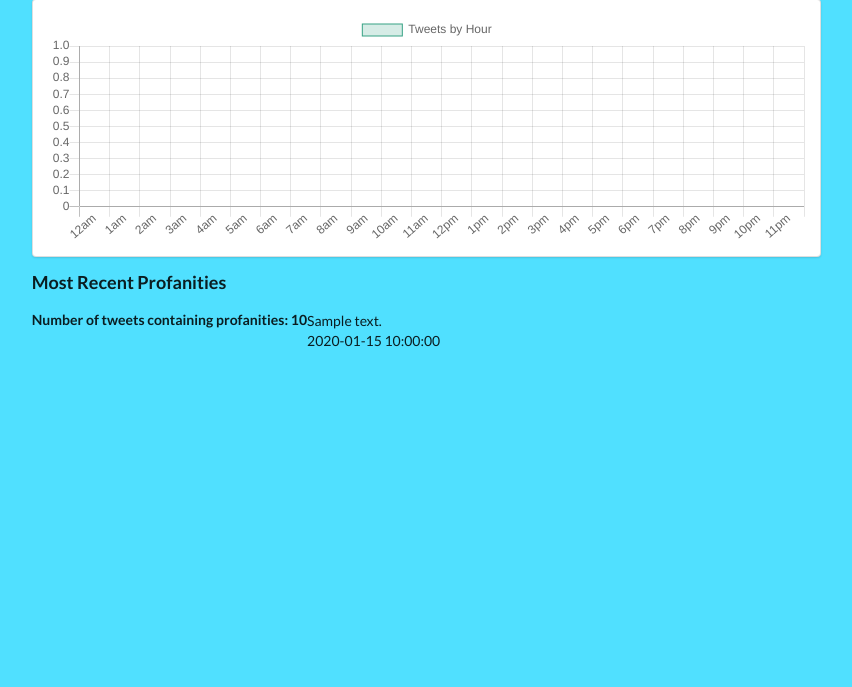
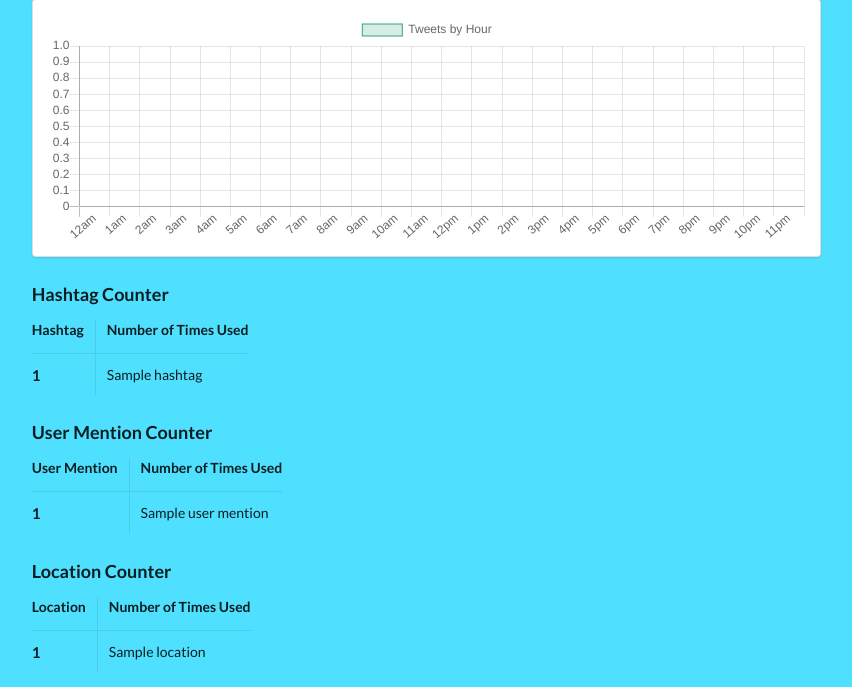
Before and after one commit to PlayerFit/WEBAPP, a Flask app: template templates/prospect.html in a window 1280 px wide. Shown: the part 337-1024 px from the top of the page, without its empty margins (50-902 px from the left). Before the commit the page ends 684 px from the top, so only its background shows below. Run offline with Flask 2, Linux system fonts and the light colour scheme; the template is opened without the code that fills it: most values are stand-ins (such as "Sample title", 1, 10 or a date in 2020); grey boxes marked "Sample" are stand-in pictures; some libraries are stand-ins or nearby versions; some web fonts are replaced.

Commit message:
adding count visualizations. adding hashtag, URL, and user mentions tables

```diff
--- a/app.py
+++ b/app.py
@@ -31,7 +31,11 @@
     pid = str(prospect_id)
     prospect = Prospect.query.filter_by(id=pid).one()
     tweets_by_hour = h.get_tweets_by_hour(pid)
-    return render_template('prospect.html', prospect=prospect, tweets_by_hour=tweets_by_hour)
+    top_hashtags = h.get_most_common_hashtags(pid)
+    top_user_mentions = h.get_most_common_handles(pid)
+    top_locations = h.get_most_common_locations(pid)
+    return render_template('prospect.html', prospect=prospect, tweets_by_hour=tweets_by_hour, hashtags=top_hashtags,
+        user_mentions=top_user_mentions, locations=top_locations)
 
 # Initialize Database
 from database import init_db
--- /dev/null
+++ b/templates/hashtag_count_info.html
@@ -0,0 +1,23 @@
+<h3>Hashtag Counter</h3>
+<table class="ui very basic collapsing celled table">
+  <thead>
+    <tr>
+      <th>Hashtag</th>
+      <th>Number of Times Used</th>
+  </tr></thead>
+  <tbody>
+    {% for hashtag in hashtags %}
+    <tr>
+      <td>
+        <h4 class="ui image header">
+          <div class="content">
+            {{ hashtag[0] }}
+          </div>
+        </h4></td>
+      <td>
+        {{ hashtag[1] }}
+      </td>
+    </tr>
+    {% endfor %}
+  </tbody>
+</table>
--- /dev/null
+++ b/templates/location_count_info.html
@@ -0,0 +1,23 @@
+<h3>Location Counter</h3>
+<table class="ui very basic collapsing celled table">
+  <thead>
+    <tr>
+      <th>Location</th>
+      <th>Number of Times Used</th>
+  </tr></thead>
+  <tbody>
+    {% for location in locations %}
+    <tr>
+      <td>
+        <h4 class="ui image header">
+          <div class="content">
+            {{ location[0] }}
+          </div>
+        </h4></td>
+      <td>
+        {{ location[1] }}
+      </td>
+    </tr>
+    {% endfor %}
+  </tbody>
+</table>
--- a/templates/prospect.html
+++ b/templates/prospect.html
@@ -7,7 +7,9 @@
     <div class="one column row">
         {% include "user_card.html" ignore missing with context %}
         {% include "hourly_usage.html" ignore missing with context %}
-        {% include "recent_profanities.html" ignore missing with context %}
+        {% include "hashtag_count_info.html" ignore missing with context %}
+        {% include "user_mention_count_info.html" ignore missing with context %}
+        {% include "location_count_info.html" ignore missing with context %}
     </div>
 {% endblock %}
 
--- a/templates/recent_profanities.html
+++ /dev/null
@@ -1,95 +0,0 @@
-<div class="ui feed">
-  <h3> Most Recent Profanities </h3>
-  <div class="event">
-    <h5> Number of tweets containing profanities: {{ 10 }} </h5>
-    <div class="body"> {{ tweets[0].body }}
-      <div class="meta"> {{ tweets[0].created_at }} </div>
-    </div>
-  </div>
-
-  <!-- <div class="event">
-    <div class="label">
-      <img src="/images/avatar/small/helen.jpg">
-    </div>
-    <div class="content">
-      <div class="summary">
-        <a>Helen Troy</a> added <a>2 new illustrations</a>
-        <div class="date">
-          4 days ago
-        </div>
-      </div>
-      <div class="extra images">
-        <a><img src="/images/wireframe/image.png"></a>
-        <a><img src="/images/wireframe/image.png"></a>
-      </div>
-      <div class="meta">
-        <a class="like">
-          <i class="like icon"></i> 1 Like
-        </a>
-      </div>
-    </div>
-  </div>
-  <div class="event">
-    <div class="label">
-      <img src="/images/avatar/small/jenny.jpg">
-    </div>
-    <div class="content">
-      <div class="summary">
-        <a class="user">
-          Jenny Hess
-        </a> added you as a friend
-        <div class="date">
-          2 Days Ago
-        </div>
-      </div>
-      <div class="meta">
-        <a class="like">
-          <i class="like icon"></i> 8 Likes
-        </a>
-      </div>
-    </div>
-  </div>
-  <div class="event">
-    <div class="label">
-      <img src="/images/avatar/small/joe.jpg">
-    </div>
-    <div class="content">
-      <div class="summary">
-        <a>Joe Henderson</a> posted on his page
-        <div class="date">
-          3 days ago
-        </div>
-      </div>
-      <div class="extra text">
-        Ours is a life of constant reruns. We're always circling back to where we'd we started, then starting all over again. Even if we don't run extra laps that day, we surely will come back for more of the same another day soon.
-      </div>
-      <div class="meta">
-        <a class="like">
-          <i class="like icon"></i> 5 Likes
-        </a>
-      </div>
-    </div>
-  </div>
-  <div class="event">
-    <div class="label">
-      <img src="/images/avatar/small/justen.jpg">
-    </div>
-    <div class="content">
-      <div class="summary">
-        <a>Justen Kitsune</a> added <a>2 new photos</a> of you
-        <div class="date">
-          4 days ago
-        </div>
-      </div>
-      <div class="extra images">
-        <a><img src="/images/wireframe/image.png"></a>
-        <a><img src="/images/wireframe/image.png"></a>
-      </div>
-      <div class="meta">
-        <a class="like">
-          <i class="like icon"></i> 41 Likes
-        </a>
-      </div>
-    </div>
-  </div> -->
-</div>
--- /dev/null
+++ b/templates/user_mention_count_info.html
@@ -0,0 +1,23 @@
+<h3>User Mention Counter</h3>
+<table class="ui very basic collapsing celled table">
+  <thead>
+    <tr>
+      <th>User Mention</th>
+      <th>Number of Times Used</th>
+  </tr></thead>
+  <tbody>
+    {% for user_mention in user_mentions %}
+    <tr>
+      <td>
+        <h4 class="ui image header">
+          <div class="content">
+            {{ user_mention[0] }}
+          </div>
+        </h4></td>
+      <td>
+        {{ user_mention[1] }}
+      </td>
+    </tr>
+    {% endfor %}
+  </tbody>
+</table>
--- a/twitter.py
+++ b/twitter.py
@@ -1,5 +1,5 @@
 from application_only_auth import Client, ClientException
-from models import Prospect, Tweet
+from models import Prospect, Tweet, Hashtag, URL, UserMention
 from database import db_session
 from worker import queue
 from rq.job import Job
@@ -41,17 +41,18 @@
         db_session.merge(prospect)
 
     # Add redis task to retrieve the tweets for prospect
-    job = queue.enqueue_call(
-        func=get_tweets, args=(prospect.id, ), result_ttl=0
-    )
-    print job
+    # job = queue.enqueue_call(
+    #     func=get_tweets, args=(prospect.id, ), result_ttl=0
+    # )
+    # print job
+    get_tweets(prospect.id)
 
     db_session.commit()
 
 def get_tweets(prospect_id):
     tweet_id = None
     # Begin collecting tweets 200/req up to 3200 tweets
-    for batch in range(0, 16):
+    for batch in range(0, 1):
         tweet_id = add_tweet_batch(prospect_id, tweet_id)
         if tweet_id == 0:
             break
@@ -74,6 +75,9 @@
     # Save the tweets
     for tweet in tweets:
         add_tweet(tweet, prospect_id)
+        add_hashtags(tweet, prospect_id)
+        add_urls(tweet, prospect_id)
+        add_user_mentions(tweet, prospect_id)
     return tweets[-1]["id"]
 
 def add_tweet(tweet, prospect_id):
@@ -83,6 +87,12 @@
     else:
         retweet = False
         favorite_count = tweet['favorite_count']
+    country = None
+    city = None
+    if 'place' in tweet:
+        if tweet['place']:
+            country = tweet['place']['country']
+            city = tweet['place']['full_name']
     t = Tweet(
         id=tweet['id_str'],
         prospect_id=prospect_id,
@@ -90,6 +100,41 @@
         created_at=tweet['created_at'],
         favorite_count=favorite_count,
         retweet_count=tweet['retweet_count'],
-        retweet=retweet
+        retweet=retweet,
+        country_location=country,
+        city_location=city
     )
     db_session.merge(t)
+
+def add_hashtags(tweet, prospect_id):
+    for hashtag_list in tweet['entities']['hashtags']:
+        if len(hashtag_list) > 0:
+            hashtag = hashtag_list["text"]
+            h = Hashtag(
+                tweet_id=tweet['id_str'],
+                prospect_id=prospect_id,
+                hashtag=hashtag
+            )
+            db_session.merge(h)
+
+def add_urls(tweet, prospect_id):
+    for url_list in tweet['entities']['urls']:
+        if len(url_list) > 0:
+            url = url_list['display_url']
+            u = URL(
+                tweet_id=tweet['id_str'],
+                prospect_id=prospect_id,
+                url=url
+            )
+            db_session.merge(u)
+
+def add_user_mentions(tweet, prospect_id):
+    for user_mention_list in tweet['entities']['user_mentions']:
+        if len(user_mention_list) > 0:
+            user_mention = user_mention_list['screen_name']
+            um = UserMention(
+                tweet_id=tweet['id_str'],
+                prospect_id=prospect_id,
+                user_mention=user_mention
+            )
+            db_session.merge(um)
```
Also changed, not shown: helpers.py (+17 -3 lines), models.py (+52 -2 lines).
